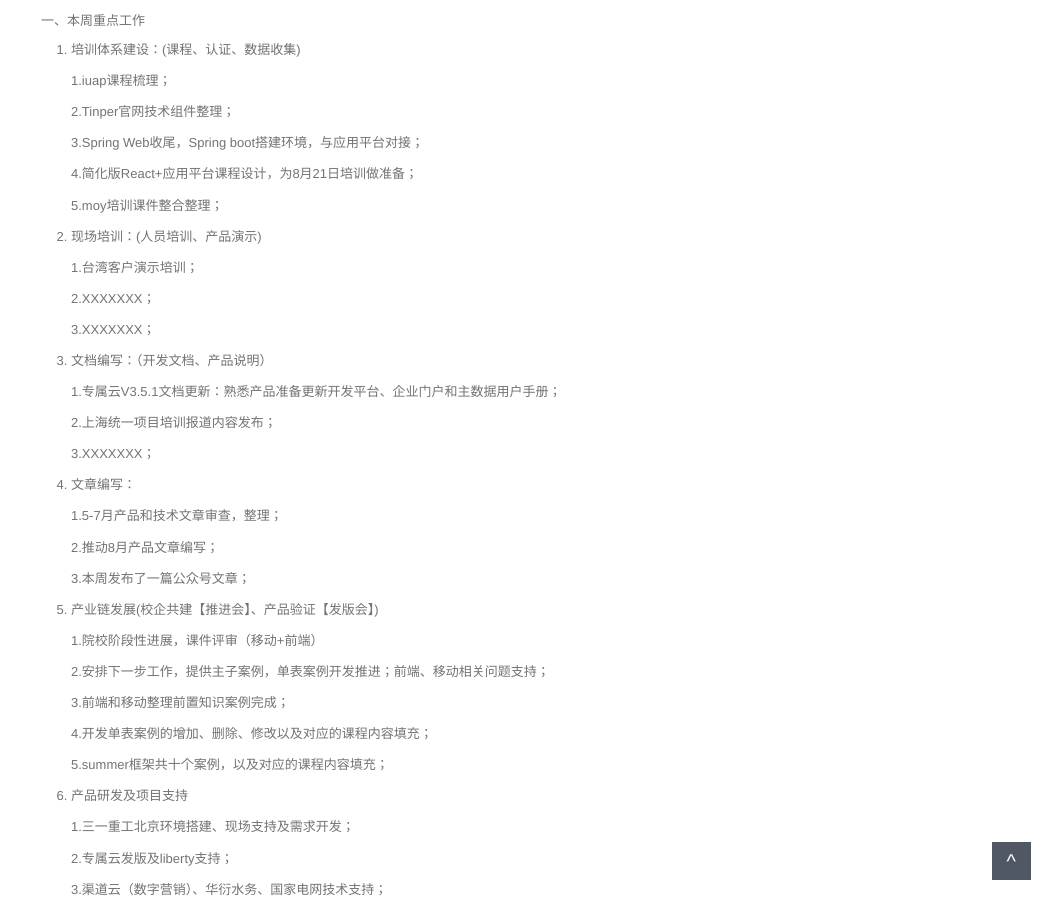
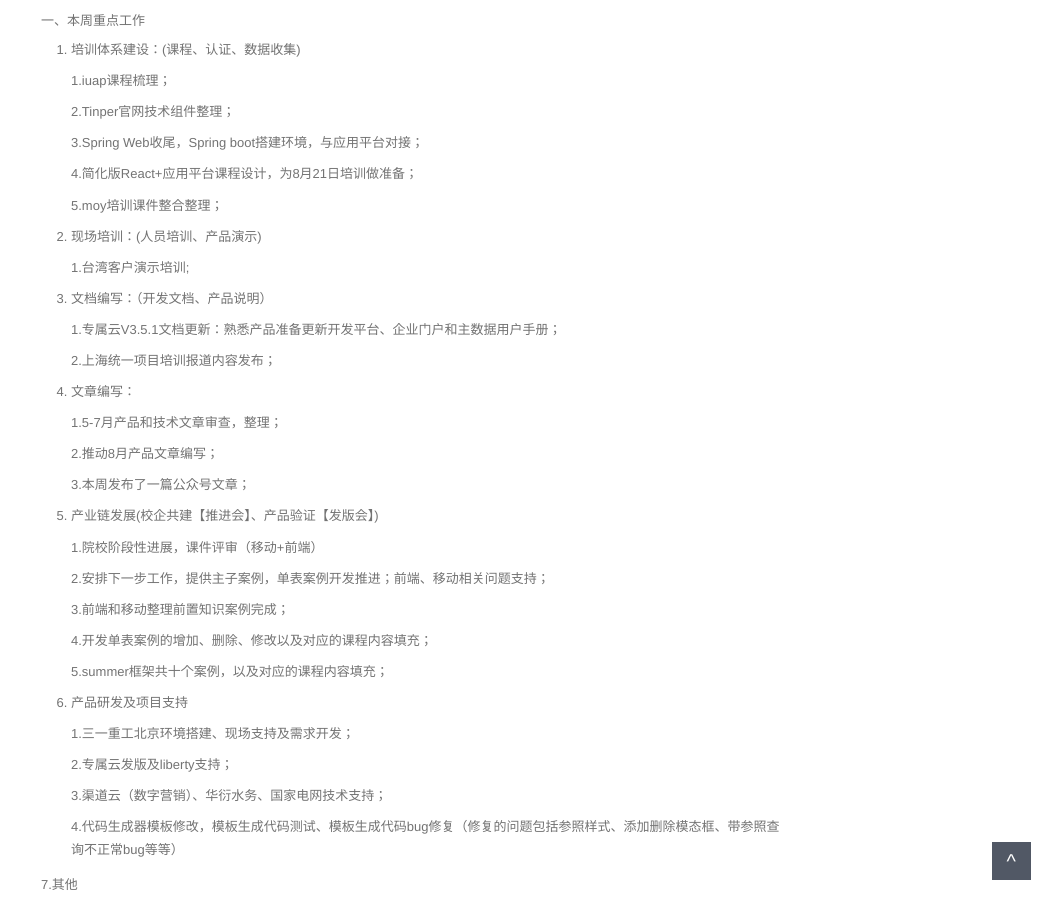
Before and after one commit to walllFlower/blog, a Jekyll site: the page built from _posts/2018-07-17-day_report_cxz.md, in a window 1280 px wide and 900 px high, scrolled down 477 px. Shown: the whole window, without its empty margins (229-1280 px from the left). Built offline with Jekyll 4.4.1, drawn with Linux system fonts in a browser that asks for light colours; comment, search, counter and statistics services are not loaded.

Commit message:
Update 2018-07-17-day_report_cxz.md

```diff
--- a/_posts/2018-07-17-day_report_cxz.md
+++ b/_posts/2018-07-17-day_report_cxz.md
@@ -36,11 +36,9 @@ categories: 技术运营工作周报
 
 2. 现场培训：(人员培训、产品演示)
 
-    1.台湾客户演示培训；
+    1.台湾客户演示培训;
 
-    2.XXXXXXX；
 
-    3.XXXXXXX；
 
 3. 文档编写：（开发文档、产品说明）
 
@@ -48,7 +46,7 @@ categories: 技术运营工作周报
 
     2.上海统一项目培训报道内容发布；
 
-    3.XXXXXXX；
+
 
 4. 文章编写：
 
```
